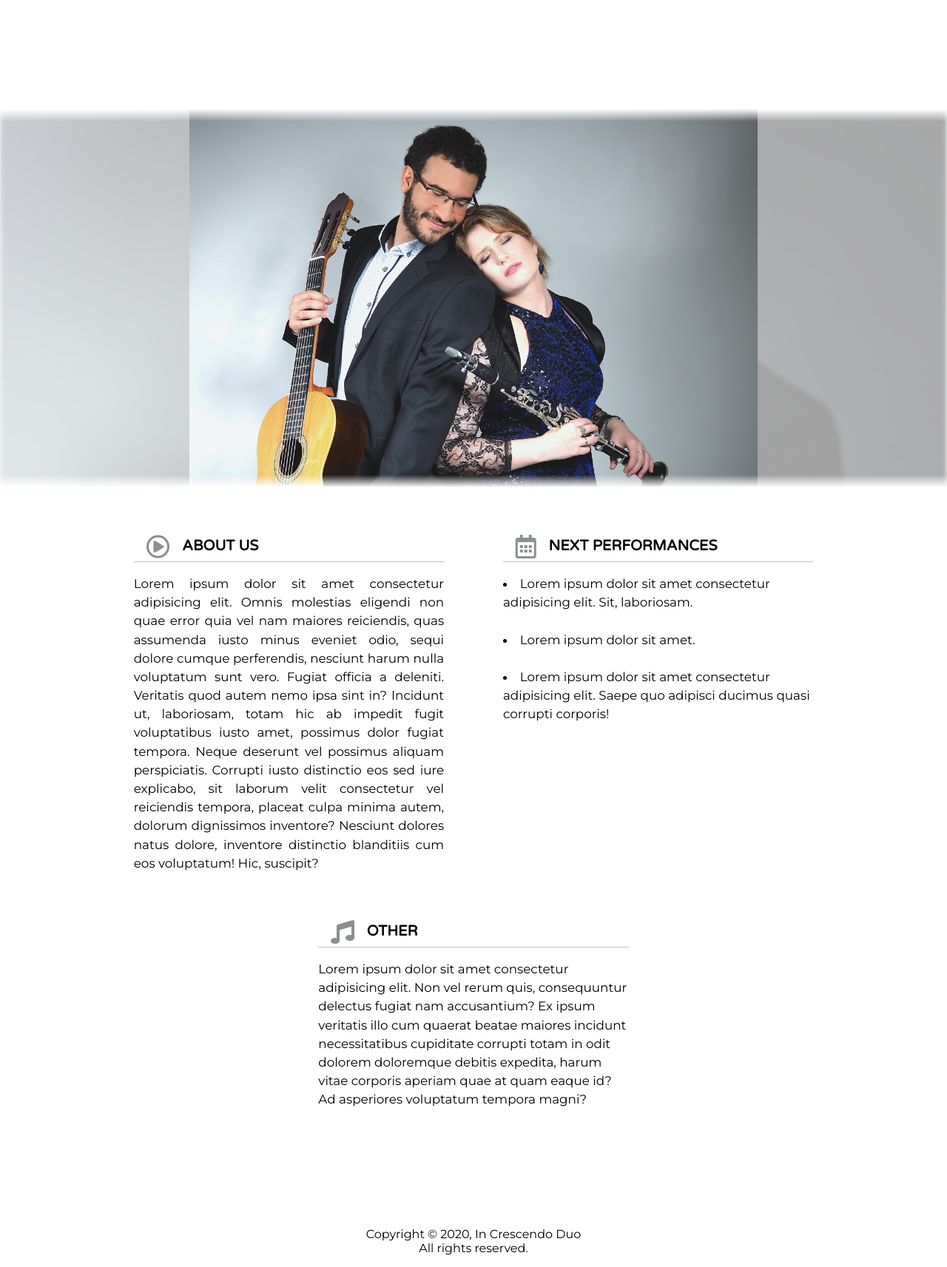
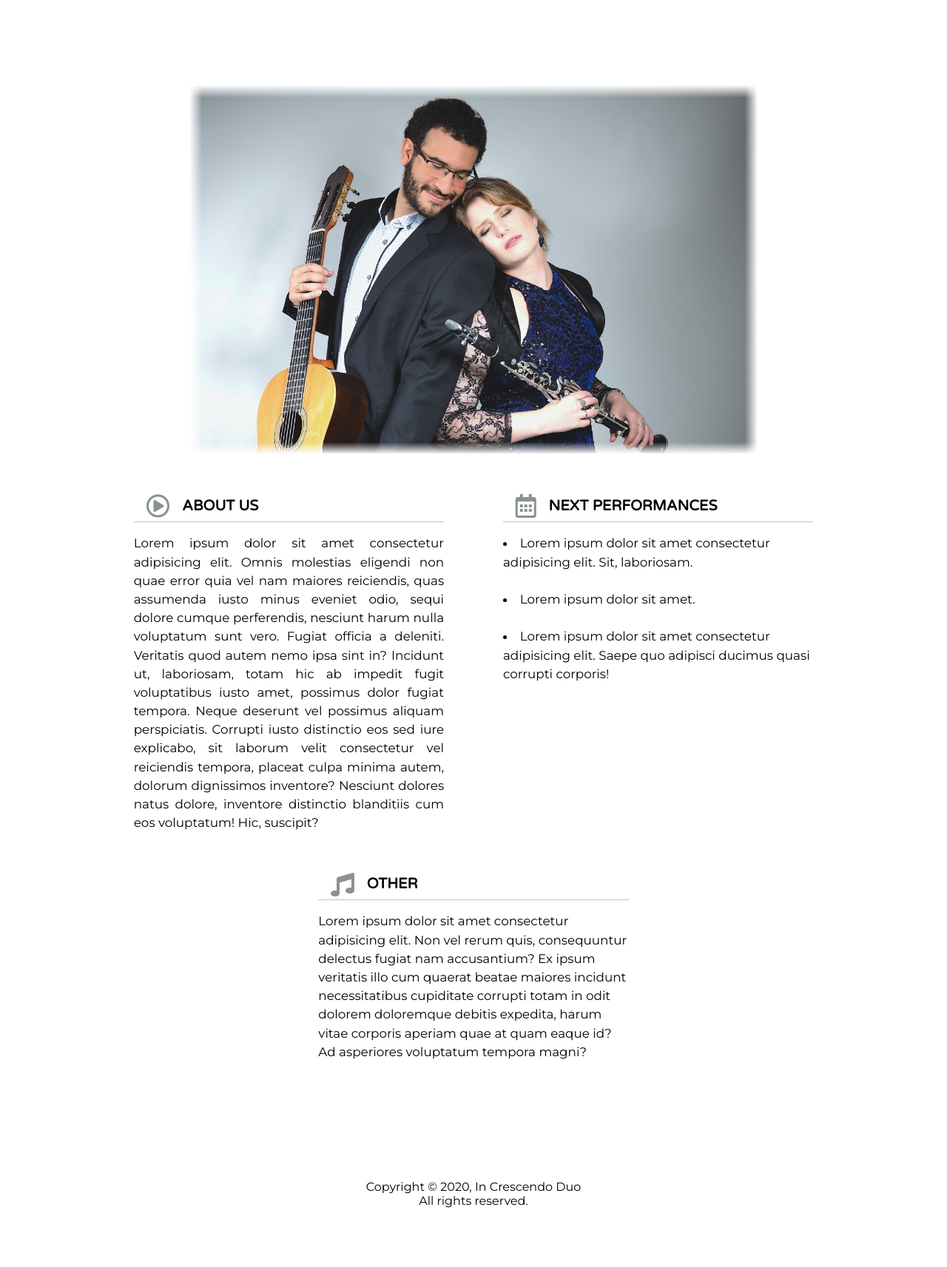
Before and after one commit to EsztiDi/increscendoduo, a PHP site: page / in a window 1280 px wide. Shown: the whole page at 74% size. After the commit the page ends 1633 px from the top, so only its background shows below. Run offline with PHP 8.4, Linux system fonts and the light colour scheme; some libraries are stand-ins or nearby versions; some web fonts are replaced.

Commit message:
Smaller header and original slideshow

```diff
--- a/index.html
+++ b/index.html
@@ -16,7 +16,7 @@
   <header>
     <div class="logo">
       <img src="./images/logo.gif" alt="In Crescendo Duo Logo">
-      <a href="./index.html">In <br> Crescendo Duo</a>
+      <a href="./index.html">In Crescendo Duo</a>
     </div>
     <nav>
       <ul>
@@ -35,10 +35,12 @@
     </div>
   </header>
   <main>
-    <section class="slideshow">
-      <img class="slides" src="./images/1.jpg" alt="In Crescendo Duo 1">
-      <img class="slides" src="./images/2.jpg" alt="In Crescendo Duo 2">
-    </section>
+    <div class="container">
+      <section class="slideshow">
+        <img class="slides" src="./images/1.jpg" alt="In Crescendo Duo 1">
+        <img class="slides" src="./images/2.jpg" alt="In Crescendo Duo 2">
+      </section>
+    </div>
     <section class="cards">
       <div class="us">
         <h3><i class="far fa-play-circle"></i>About us</h3>
--- a/scripts/main.js
+++ b/scripts/main.js
@@ -17,53 +17,55 @@ $(document).ready(function() {
   function slideShow() {
     var slides = $(".slides");
 
-    slides.eq(slideIndex - 1).fadeTo(1000, 0);
+    // slides.eq(slideIndex - 1).fadeTo(1000, 0);
     slides.each(function(index){
-      $(this).css("z-index", -index);
+      // $(this).css("z-index", -index);
+      $(this).fadeOut(1000);
     });
 
     slideIndex++;
     if (slideIndex > slides.length) {
       slideIndex = 1;
     }
-    if (slideIndex == slides.length) {
-      slides.eq(0).fadeTo(500, 0.4);
-      slides.eq(0).css({"left": "0", "width": "100%", "filter": "blur(3px)", "z-index": -slideIndex});
-    } else {
-      slides.eq(slideIndex).fadeTo(500, 0.4);
-      slides.eq(slideIndex).css({"left": "0", "width": "100%", "filter": "blur(3px)"});
-    }
-    slides.eq(slideIndex - 1).fadeTo(500, 1);
-    slides.eq(slideIndex - 1).css({"left": "20%", "width": "60%", "filter": ""});
+    // if (slideIndex == slides.length) {
+    //   slides.eq(0).fadeTo(500, 0.4);
+    //   slides.eq(0).css({"left": "0", "width": "100%", "filter": "blur(3px)", "z-index": -slideIndex});
+    // } else {
+    //   slides.eq(slideIndex).fadeTo(500, 0.4);
+    //   slides.eq(slideIndex).css({"left": "0", "width": "100%", "filter": "blur(3px)"});
+    // }
+    slides.eq(slideIndex - 1).fadeIn(1000);
+    // slides.eq(slideIndex - 1).fadeTo(500, 1);
+    // slides.eq(slideIndex - 1).css({"left": "20%", "width": "60%", "filter": ""});
     setTimeout(slideShow, 7000);
   }
 
   let us = gsap.timeline({
     scrollTrigger: {
       trigger: ".us",
-      start: "top 90%",
+      start: "top 85%",
       end: "50% bottom",
     },
   });
-  us.from(".us", { opacity: 0, x: innerWidth * -0.2 });
+  us.from(".us", { opacity: 0, x: innerWidth * -0.1 });
 
   let next = gsap.timeline({
     scrollTrigger: {
       trigger: ".next",
-      start: "top 90%",
+      start: "top 85%",
       end: "50% bottom",
     },
   });
-  next.from(".next", { opacity: 0, x: innerWidth * 0.2 });
+  next.from(".next", { opacity: 0, x: innerWidth * 0.1 });
 
   let other = gsap.timeline({
     scrollTrigger: {
       trigger: ".other",
-      start: "top 90%",
+      start: "top 85%",
       end: "50% bottom",
     },
   });
-  other.from(".other", { opacity: 0, y: innerHeight * 0.2 });
+  other.from(".other", { opacity: 0, y: innerHeight * 0.1 });
 
 
 
--- a/styles/main.css
+++ b/styles/main.css
@@ -129,15 +137,40 @@ i.fa-facebook-f:hover {
 }
 
 main {
-  margin-top: 11.5%;
+  /* margin-top: 11.5%; */
+  margin-top: 9%;
 }
 
+.container {
+  position: relative;
+}
+.container::before {
+  content: "";
+  position: absolute;
+  top: 0;
+  left: 20%;
+  width: 1.3%;
+  height: 100%;
+  background: linear-gradient(to right, white, transparent);
+  z-index: 9;
+}
+.container::after {
+  content: "";
+  position: absolute;
+  top: 0;
+  right: 20%;
+  width: 1.3%;
+  height: 100%;
+  background: linear-gradient(to left, white, transparent);
+  z-index: 9;
+}
 .slideshow {
   position: relative;
   overflow: hidden;
   width: 100%;
   /* padding-top: 66.64%; */
-  padding-top: 39.98%;
+  /* padding-top: 39.98%; */
+  padding-top: 39%;
 }
 .slideshow::before {
   content: "";
@@ -160,7 +193,7 @@ main {
 .slides {
   display: none;
   position: absolute;
-  top: 0;
+  top: -1%;
   left: 20%;
   width: 60%;
   transition: width 2.5s ease, left 2.5s ease, z-index 0.1s 1s; /* z-index only for 2 images */
@@ -193,7 +226,7 @@ h3 i {
 }
 .cards > * {
   flex: 0 1 50%;
-  padding: 6% 4% 0;
+  padding: 5% 4% 0;
 }
 .us {
   text-align: justify;
```
Also changed, not shown: other parts of styles/main.css (+26 -14 lines).
